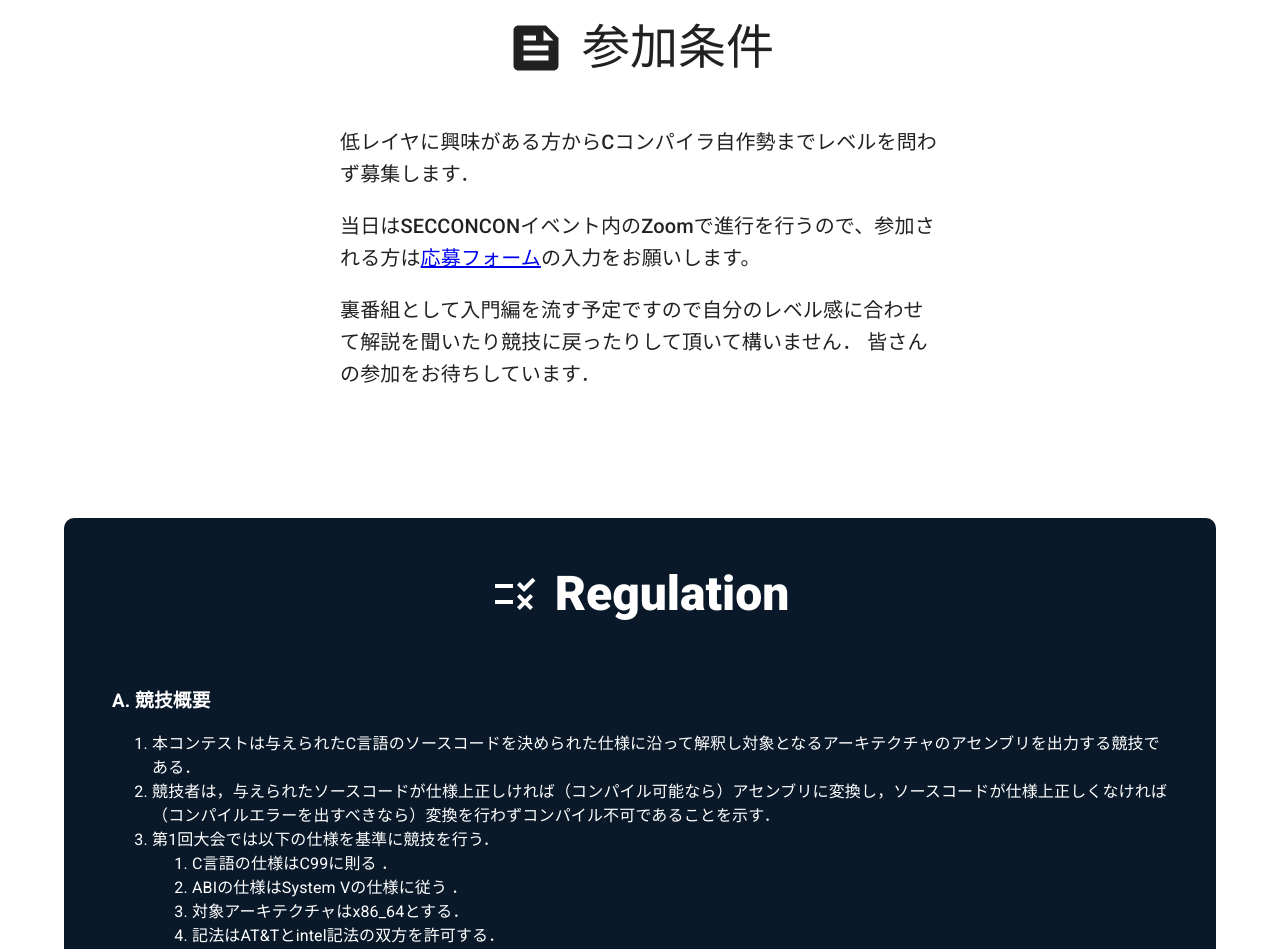
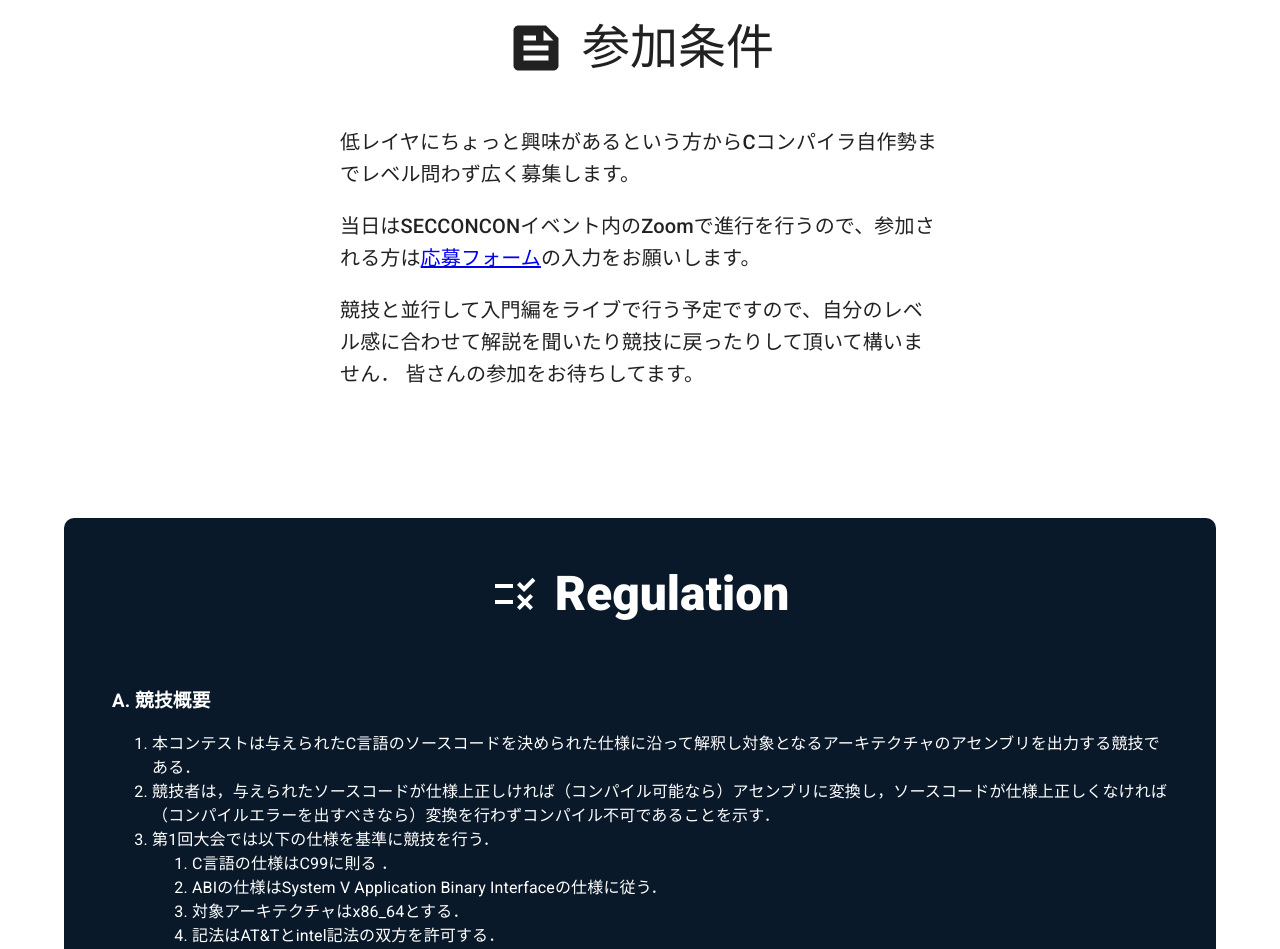
Before and after one commit to HumanCCompilerContest/Human-C-Compiler-Contest_frontend, a Next.js app: page / in a window 1280 px wide. Shown: the part 2460-3409 px from the top of the page. Built offline with nearby package versions, Linux system fonts and the light colour scheme.

Commit message:
fix regulation

```diff
--- a/src/components/organisms/home/JoinCondition.tsx
+++ b/src/components/organisms/home/JoinCondition.tsx
@@ -20,7 +20,7 @@ const JoinCondition: FC<JoinConditionProps> = ({ sx }) => {
       <Box sx={{ width: { xs: '90%', md: '600px' }, m: '3rem auto' }}>
         <Typography variant='h6' sx={{ m: '2rem 0 1rem' }}>
           <p>
-            低レイヤに興味がある方からCコンパイラ自作勢までレベルを問わず募集します．
+            低レイヤにちょっと興味があるという方からCコンパイラ自作勢までレベル問わず広く募集します。
           </p>
           <p>
             当日はSECCONCONイベント内のZoomで進行を行うので、参加される方は
@@ -34,8 +34,8 @@ const JoinCondition: FC<JoinConditionProps> = ({ sx }) => {
             の入力をお願いします。
           </p>
           <p>
-            裏番組として入門編を流す予定ですので自分のレベル感に合わせて解説を聞いたり競技に戻ったりして頂いて構いません．
-            皆さんの参加をお待ちしています．
+            競技と並行して入門編をライブで行う予定ですので、自分のレベル感に合わせて解説を聞いたり競技に戻ったりして頂いて構いません．
+            皆さんの参加をお待ちしてます。
           </p>
         </Typography>
       </Box>
--- a/src/components/organisms/home/Regulation.tsx
+++ b/src/components/organisms/home/Regulation.tsx
@@ -61,7 +61,10 @@ const Regulation: FC<RegulationProps> = ({ sx }) => {
                 第1回大会では以下の仕様を基準に競技を行う．
                 <ol>
                   <li>C言語の仕様はC99に則る ．</li>
-                  <li>ABIの仕様はSystem Vの仕様に従う ．</li>
+                  <li>
+                    ABIの仕様はSystem V Application Binary
+                    Interfaceの仕様に従う．
+                  </li>
                   <li>対象アーキテクチャはx86_64とする．</li>
                   <li>記法はAT&amp;Tとintel記法の双方を許可する．</li>
                 </ol>
```
